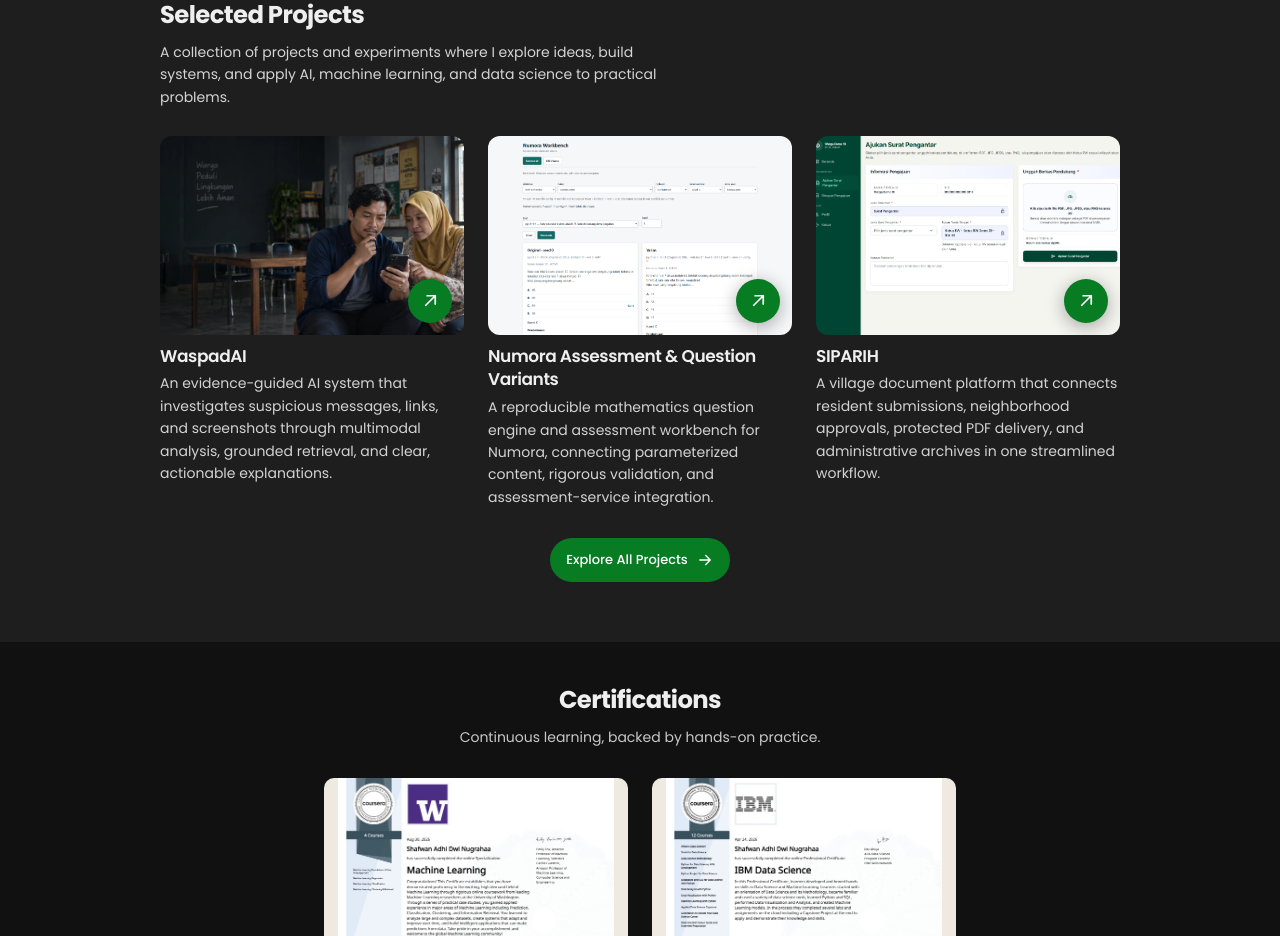
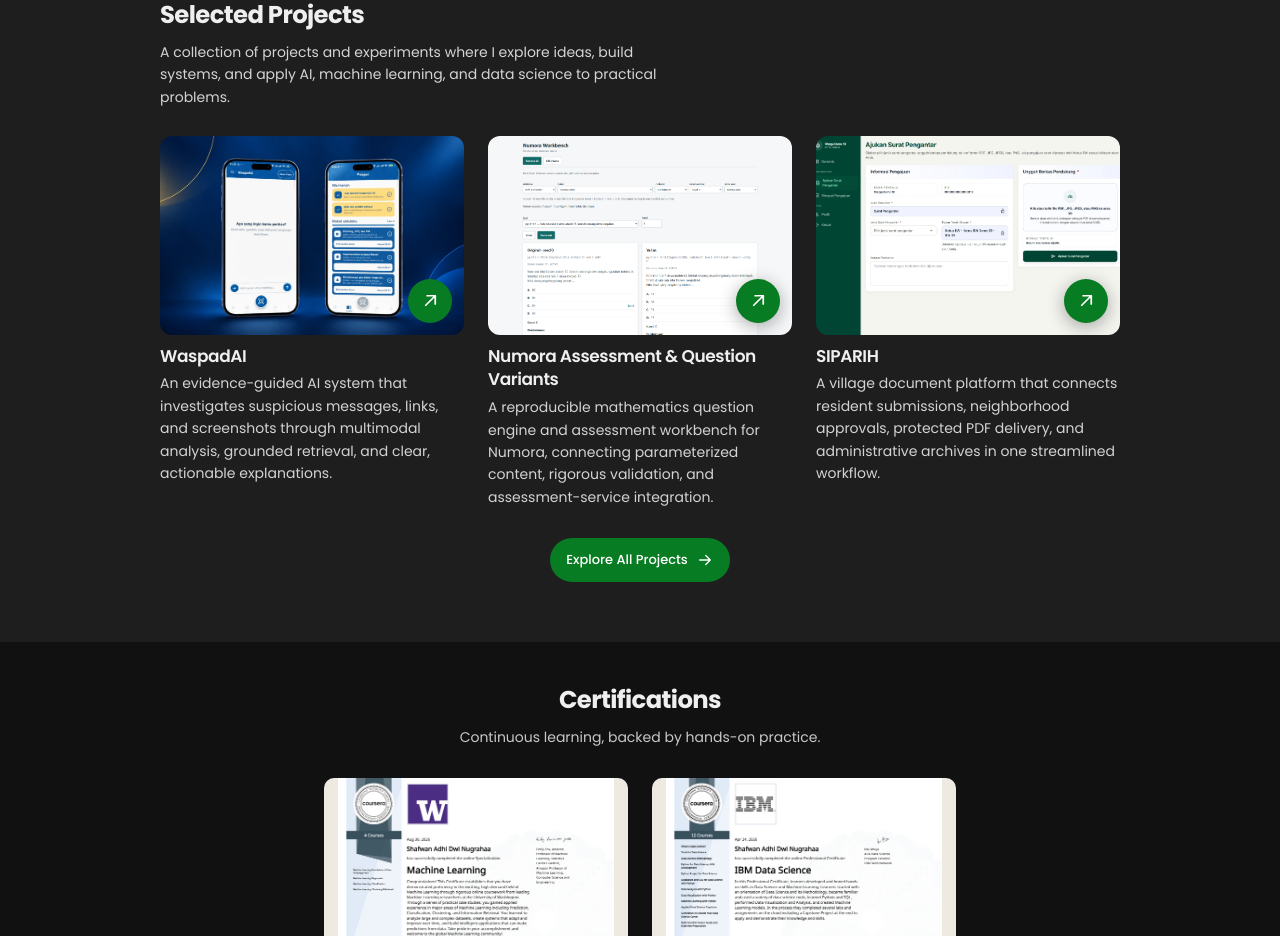
Before and after one commit to ShafwanAdhi/personal-web, a React (Vite) app: page / in a window 1280 px wide. Shown: the part 1080-2016 px from the top of the page. Built offline with nearby package versions, Linux system fonts and the light colour scheme.

Commit message:
fix: update WaspadAI project thumbnail

```diff
--- a/src/data/portfolio.ts
+++ b/src/data/portfolio.ts
@@ -132,8 +132,8 @@ export const portfolio = {
     "category": "ai-ml",
     "title": "WaspadAI",
     "description": "An evidence-guided AI system that investigates suspicious messages, links, and screenshots through multimodal analysis, grounded retrieval, and clear, actionable explanations.",
-    "image": "/assets/projects/waspadai/waspadai-cover.webp",
-    "imageAlt": "Two Indonesian adults reviewing potentially suspicious information on a smartphone, representing WaspadAI's collaborative digital-safety use case.",
+    "image": "/assets/projects/waspadai/learning-app-showcase.webp",
+    "imageAlt": "WaspadAI mobile app showcase displaying the verification chat and digital-literacy learning screens.",
     "gallery": [
       {
         "src": "/assets/projects/waspadai/verification-architecture.webp",
```
Also changed, not shown: public/assets/projects/waspadai/learning-app-showcase.webp (added), public/assets/projects/waspadai/waspadai-cover.webp (deleted).
